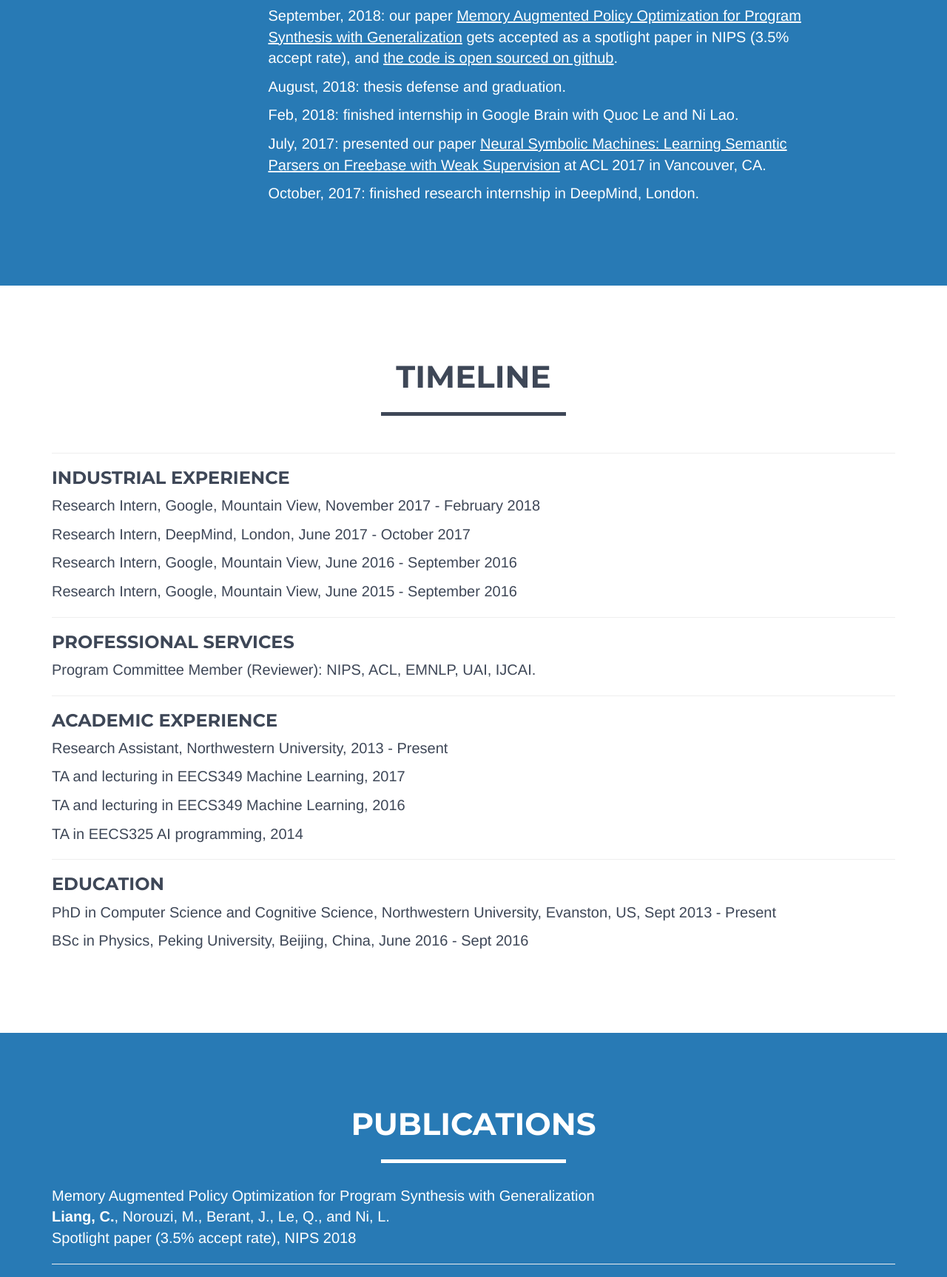
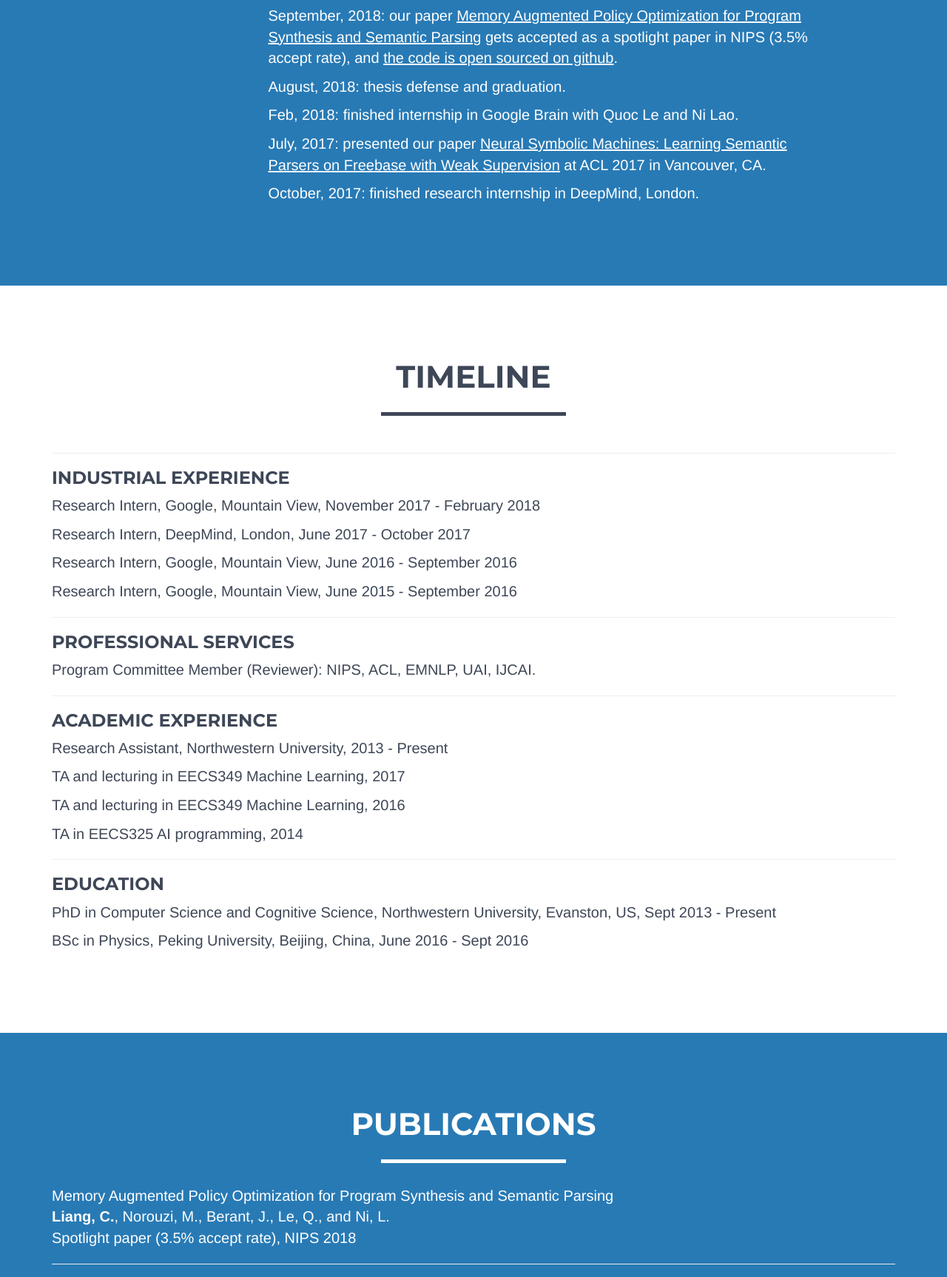
Before and after one commit to crazydonkey200/crazydonkey200.github.io, a website: page index.html in a window 1280 px wide. Shown: the part 640-2366 px from the top of the page at 74% size. Drawn offline with nearby package versions, Linux system fonts and the light colour scheme.

Commit message:
Update the MAPO paper name.

```diff
--- a/index.html
+++ b/index.html
@@ -116,7 +116,7 @@
                   </p>
                   <hr>
                   <h3>News</h3>
-                  <p>September, 2018: our paper <a style="color:white;text-decoration:underline;" href="https://arxiv.org/abs/1807.02322">Memory Augmented Policy Optimization for Program Synthesis with Generalization</a> gets accepted as a spotlight paper in NIPS (3.5% accept rate), and <a style="color:white;text-decoration:underline;" href="https://github.com/crazydonkey200/neural-symbolic-machines">the code is open sourced on github</a>.</p>
+                  <p>September, 2018: our paper <a style="color:white;text-decoration:underline;" href="https://arxiv.org/abs/1807.02322">Memory Augmented Policy Optimization for Program Synthesis and Semantic Parsing</a> gets accepted as a spotlight paper in NIPS (3.5% accept rate), and <a style="color:white;text-decoration:underline;" href="https://github.com/crazydonkey200/neural-symbolic-machines">the code is open sourced on github</a>.</p>
                   <p>August, 2018: thesis defense and graduation.</p>
                   <p>Feb, 2018: finished internship in Google Brain with Quoc Le and Ni Lao.</p>
                   <p>July, 2017: presented our paper <a style="color:white;text-decoration:underline;" href="https://arxiv.org/abs/1611.00020">Neural Symbolic Machines: Learning Semantic Parsers on Freebase with Weak Supervision</a> at ACL 2017 in Vancouver, CA.</p>
@@ -166,7 +166,7 @@
                     <hr class="star-light">
                 </div>
             </div>
-                <p><a href="https://arxiv.org/abs/1807.02322">Memory Augmented Policy Optimization for Program Synthesis with Generalization</a><br>
+                <p><a href="https://arxiv.org/abs/1807.02322">Memory Augmented Policy Optimization for Program Synthesis and Semantic Parsing</a><br>
                   <b>Liang, C.</b>, Norouzi, M., Berant, J., Le, Q., and Ni, L.<br>
                   Spotlight paper (3.5% accept rate), NIPS 2018
                 </p>
```
